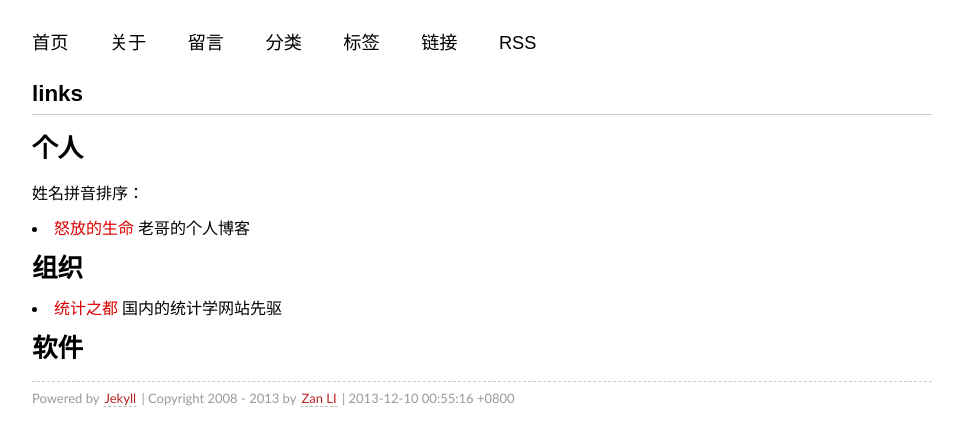
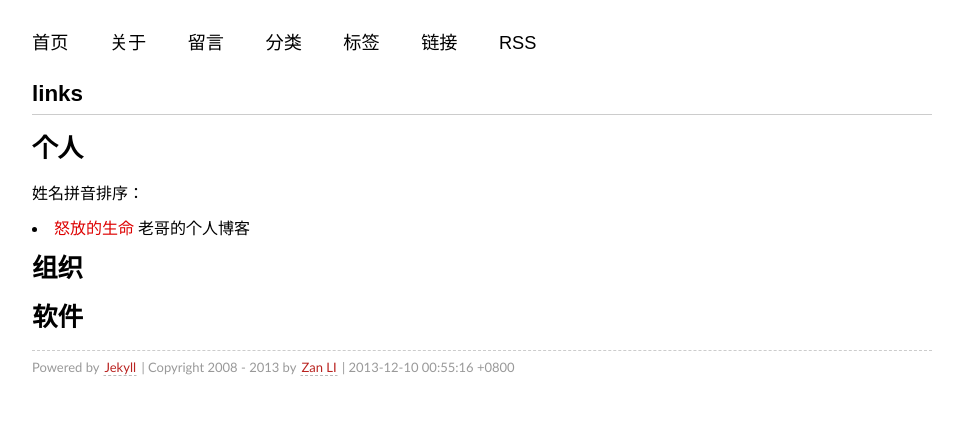
Before and after one commit to liziszan/liziszan.github.com, a Jekyll site: the page built from links/index.md, in a window 1280 px wide. Shown: the top 446 px of the page, without its empty margins (158-1121 px from the left). Built offline with Jekyll 4.4.1, drawn with Linux system fonts in a browser that asks for light colours; some web fonts are replaced; comment, search, counter and statistics services are not loaded.

Commit message:
update links

```diff
--- a/links/index.md
+++ b/links/index.md
@@ -12,6 +12,4 @@ comments: yes
 
 # 组织
 
-- [统计之都](http://cos.name) 国内的统计学网站先驱
-
 # 软件
```
